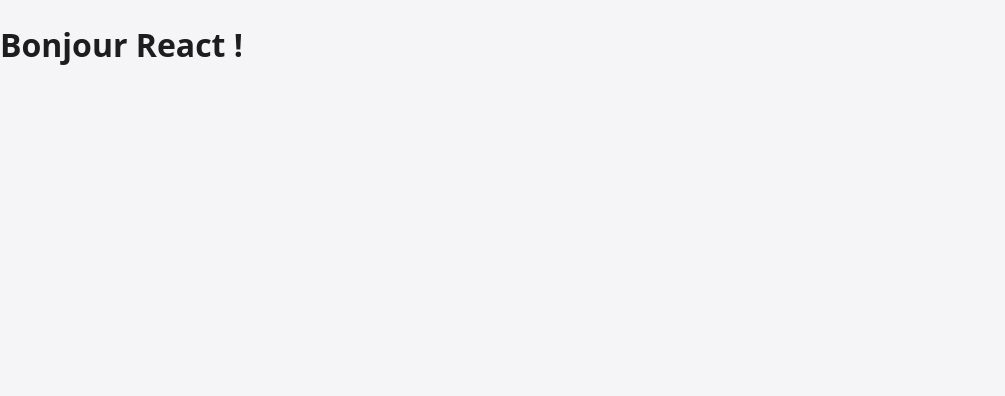
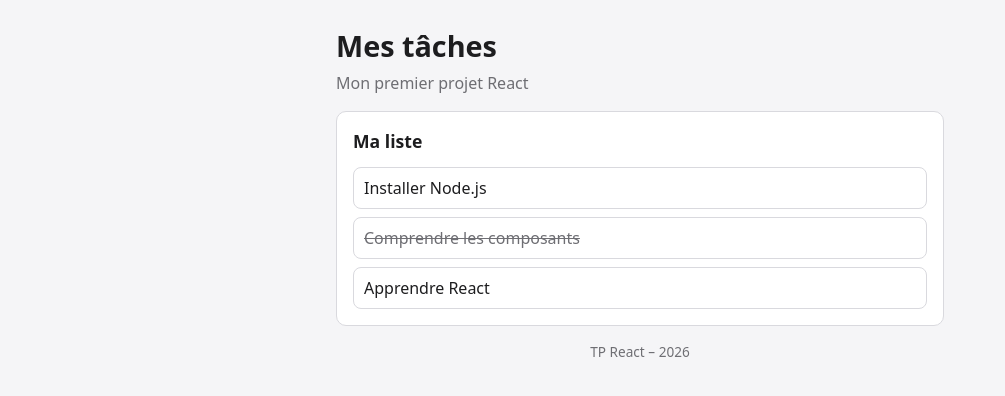
Before and after one commit to YassMine06/tp-react-taches, a React (Vite) app in the folder mes-taches/: page / in a window 1280 px wide. Shown: the top 396 px of the page, without its empty margins (0-1005 px from the left). Built offline with nearby package versions, Linux system fonts and the light colour scheme.

Commit message:
Étape 1 : premiers composants

```diff
--- a/mes-taches/src/App.jsx
+++ b/mes-taches/src/App.jsx
@@ -1,6 +1,18 @@
+import Entete from './components/Entete.jsx'
+import ListeTaches from './components/ListeTaches.jsx'
+import Pied from './components/Pied.jsx'
 
 function App() {
-  return <h1>Bonjour React !</h1>
+  return (
+    <div className="app">
+      <Entete />
+      <section className="carte">
+        <h2>Ma liste</h2>
+        <ListeTaches />
+      </section>
+      <Pied />
+    </div>
+  )
 }
 
 export default App
--- /dev/null
+++ b/mes-taches/src/components/Entete.jsx
@@ -0,0 +1,10 @@
+function Entete() {
+  return (
+    <header className="entete">
+      <h1>Mes tâches</h1>
+      <p>Mon premier projet React</p>
+    </header>
+  )
+}
+
+export default Entete
--- /dev/null
+++ b/mes-taches/src/components/ListeTaches.jsx
@@ -0,0 +1,25 @@
+function ListeTaches() {
+  return (
+    <ul className="liste-taches">
+      <li className="tache">
+        <span className="titre">
+          Installer Node.js
+        </span>
+      </li>
+
+      <li className="tache terminee">
+        <span className="titre">
+          Comprendre les composants
+        </span>
+      </li>
+
+      <li className="tache">
+        <span className="titre">
+          Apprendre React
+        </span>
+      </li>
+    </ul>
+  )
+}
+
+export default ListeTaches
--- /dev/null
+++ b/mes-taches/src/components/Pied.jsx
@@ -0,0 +1,11 @@
+const ANNEE = new Date().getFullYear()
+
+function Pied() {
+  return (
+    <footer className="pied">
+      TP React – {ANNEE}
+    </footer>
+  )
+}
+
+export default Pied
```
